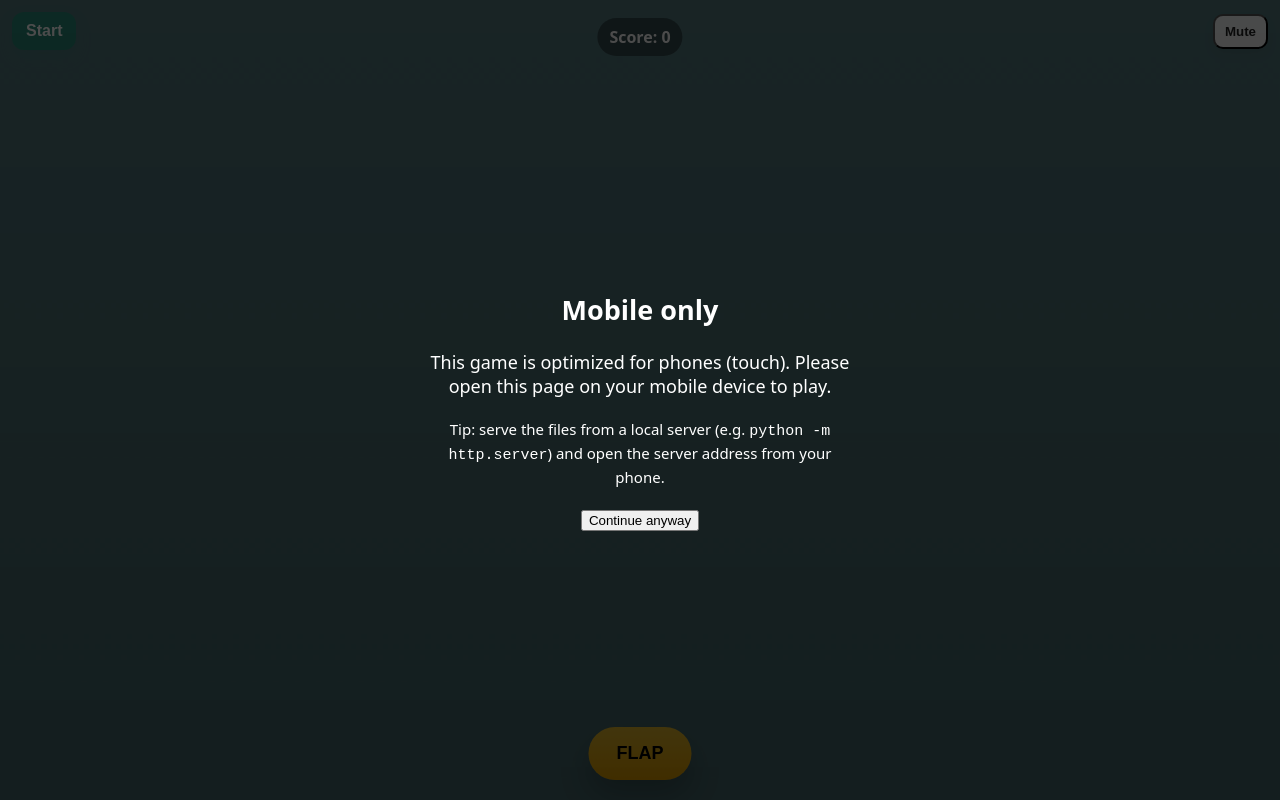
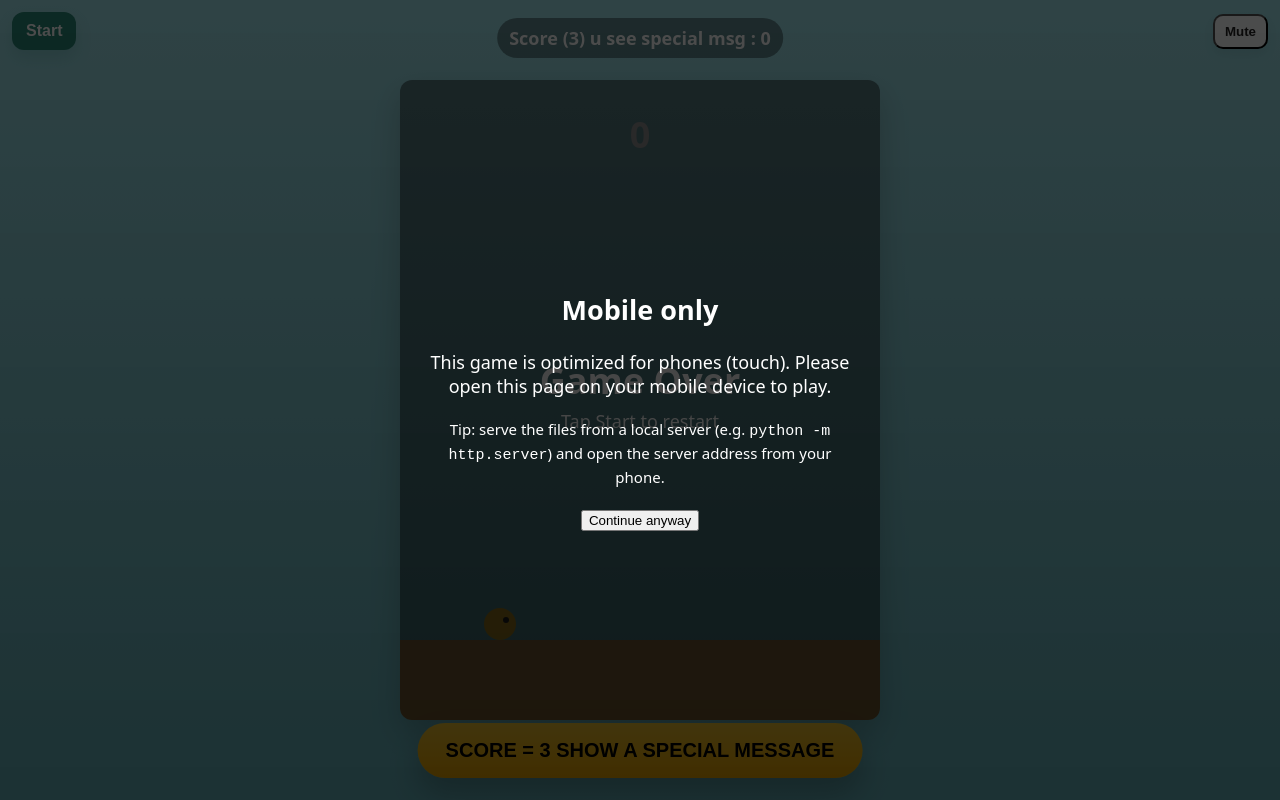
Before and after one commit to himraj123456789/bdy-game_fff, a plain HTML site: page index.html in a window 1280 px wide. Drawn offline with Linux system fonts and the light colour scheme.

Commit message:
Update index.html

```diff
--- a/index.html
+++ b/index.html
@@ -3,25 +3,24 @@
 <head>
 <meta charset="utf-8" />
 <meta name="viewport" content="width=device-width,initial-scale=1,maximum-scale=1,viewport-fit=cover" />
-<title>Flappy (mobile full screen) — happy bdy muskan</title>
-<meta name="theme-color" content="#70c5ce" />
+<title>Flappy (mobile only) — happy bdy muskan</title>
 <style>
-  :root{--bg-top:#9ee0e7;--bg-bot:#70c5ce;--ground:#d3a35a;--accent:#2b8a78;--text:#fff}
+  :root{--bg-top:#9ee0e7;--bg-bot:#70c5ce;--ground:#d3a35a;--accent:#2b8a78;--text:#ffffff}
   html,body{height:100%;margin:0;font-family:system-ui,-apple-system,"Segoe UI",Roboto,Arial;background:linear-gradient(var(--bg-top),var(--bg-bot));-webkit-tap-highlight-color:transparent;overflow:hidden}
-  .screen{position:fixed;inset:0;display:flex;align-items:center;justify-content:center;touch-action:none}
-  #game { position:absolute; left:50%; top:50%; transform:translate(-50%,-50%); border-radius:0; box-shadow:none; touch-action:manipulation; display:block; }
-  .top-ui{position:fixed;left:12px;right:12px;top:12px;display:flex;justify-content:space-between;gap:8px;pointer-events:none;z-index:30}
+  .screen{width:100vw;height:100vh;display:flex;align-items:center;justify-content:center;position:relative;background:transparent;overflow:hidden}
+  #game{width:min(480px,96vw);height:calc((min(480px,96vw)*640)/480);border-radius:12px;box-shadow:0 12px 30px rgba(0,0,0,0.18);touch-action:manipulation;display:block;-webkit-user-select:none;user-select:none}
+  .top-ui{position:absolute;left:12px;right:12px;top:12px;display:flex;justify-content:space-between;gap:8px;pointer-events:none}
   .top-ui .group{pointer-events:auto;display:flex;gap:8px;align-items:center}
   button.btn{background:var(--accent);color:var(--text);border:0;padding:10px 14px;border-radius:12px;font-weight:800;font-size:16px;box-shadow:0 8px 16px rgba(43,138,120,0.18);touch-action:manipulation}
   button.small{background:rgba(255,255,255,0.95);color:#222;border-radius:10px;padding:8px 10px;font-weight:700;box-shadow:0 6px 12px rgba(0,0,0,0.06)}
-  .flap-btn{position:fixed;left:50%;transform:translateX(-50%);bottom:20px;pointer-events:auto;background:linear-gradient(180deg,#ffcf33,#ffb400);border-radius:999px;padding:16px 28px;font-weight:900;box-shadow:0 16px 30px rgba(0,0,0,0.22);font-size:18px;border:0;z-index:40;touch-action:manipulation}
-  .score-pill{position:fixed;top:18px;left:50%;transform:translateX(-50%);background:rgba(0,0,0,0.38);color:#fff;padding:8px 12px;border-radius:999px;font-weight:800;font-size:16px;pointer-events:none;z-index:30}
-  .celebration{position:fixed;left:50%;top:90px;transform:translateX(-50%);pointer-events:none;font-weight:900;font-size:22px;color:#fff;text-shadow:0 8px 18px rgba(0,0,0,0.3);padding:8px 14px;border-radius:12px;background:linear-gradient(180deg, rgba(255,255,255,0.06), rgba(255,255,255,0.02));display:none;z-index:50}
-  .toast{position:fixed;left:50%;transform:translateX(-50%);bottom:28px;background:rgba(0,0,0,0.72);color:#fff;padding:10px 14px;border-radius:999px;font-weight:700;font-size:15px;display:none;z-index:60}
+  .flap-btn{position:absolute;bottom:22px;left:50%;transform:translateX(-50%);pointer-events:auto;background:linear-gradient(180deg,#ffcf33,#ffb400);border-radius:999px;padding:16px 28px;font-weight:900;box-shadow:0 16px 30px rgba(0,0,0,0.22);font-size:20px;border:0;touch-action:manipulation}
+  .score-pill{position:absolute;top:18px;left:50%;transform:translateX(-50%);background:rgba(0,0,0,0.38);color:#fff;padding:8px 12px;border-radius:999px;font-weight:800;font-size:18px;pointer-events:none}
+  .celebration{position:absolute;top:100px;left:50%;transform:translateX(-50%);pointer-events:none;font-weight:900;font-size:22px;color:#fff;text-shadow:0 8px 18px rgba(0,0,0,0.3);padding:8px 14px;border-radius:12px;background:linear-gradient(180deg, rgba(255,255,255,0.06), rgba(255,255,255,0.02));display:none;z-index:10}
+  .toast{position:absolute;left:50%;transform:translateX(-50%);bottom:28px;background:rgba(0,0,0,0.72);color:#fff;padding:10px 14px;border-radius:999px;font-weight:700;font-size:16px;display:none;z-index:11}
   .desktop-block{display:none;position:fixed;inset:0;background:linear-gradient(180deg, rgba(0,0,0,0.7), rgba(0,0,0,0.75));color:#fff;z-index:9999;align-items:center;justify-content:center;text-align:center;padding:20px;font-size:18px}
   .desktop-block .box{max-width:420px}
-  @media (hover:hover) and (pointer:fine),(min-width:800px){.desktop-block{display:flex}}
-  @media (max-width:360px){ .celebration{font-size:18px;top:78px} .flap-btn{padding:14px 20px;font-size:17px} }
+  @media (hover:hover) and (pointer:fine), (min-width:800px){.desktop-block{display:flex}}
+  @media (max-width:380px){.flap-btn{padding:14px 20px;font-size:18px;bottom:14px}.celebration{font-size:18px;top:84px}}
 </style>
 </head>
 <body>
@@ -33,12 +32,12 @@
       <div class="group"><button id="muteBtn" class="small">Mute</button></div>
     </div>
 
-    <div class="score-pill" id="scoreP">Score: <span id="scoreLabel">0</span></div>
+    <div class="score-pill" id="scoreP">Score (3) u see special msg :  <span id="scoreLabel">0</span></div>
 
-    <button id="flapBtn" class="flap-btn" aria-label="Flap">FLAP</button>
+    <button id="flapBtn" class="flap-btn" aria-label="Flap">SCORE = 3 SHOW A SPECIAL MESSAGE </button>
 
     <div id="celebration" class="celebration">😍 happy bdy muskan 😍</div>
-    <div id="toast" class="toast">Score 3 — happy bdy muskan</div>
+    <div id="toast" class="toast">Score 3 — and u see the special message </div>
 
     <div class="desktop-block" id="desktopBlock" role="dialog" aria-modal="true" aria-label="Mobile only">
       <div class="box">
@@ -52,20 +51,18 @@
 
 <script>
 (() => {
-  // ===== CONFIG =====
-  const DEFAULT_BIRD_PATH  = "assets/qw.png";
-  const DEFAULT_MUSIC_PATH = "assets/dd.mp3";
+  // ===== CONFIG: local asset paths (edit if necessary) =====
+  const DEFAULT_BIRD_PATH  = "assets/qw.png";   // change as needed
+  const DEFAULT_MUSIC_PATH = "assets/dd.mp3";   // change as needed
 
-  // virtual game resolution (logic runs in these coordinates)
-  const VIRTUAL_W = 480, VIRTUAL_H = 640;
-
-  // game constants (use virtual values)
+  // ===== GAME SETTINGS =====
+  const W = 480, H = 640;
   const GRAV = 0.5, FLAP = -9, PIPE_SPEED = 2.6, PIPE_WIDTH = 78, PIPE_GAP = 150;
   const PIPE_INTERVAL = 1500, BIRD_R = 16;
   const CELEB_TEXT = "😍 happy bdy muskan 😍", CELEB_DURATION = 2400;
   const TOAST_DURATION = 2200;
 
-  // ===== DOM =====
+  // ===== DOM & canvas scaling for DPR =====
   const canvas = document.getElementById('game');
   const ctx = canvas.getContext('2d');
   const flapBtn = document.getElementById('flapBtn');
@@ -76,43 +73,38 @@
   const toastEl = document.getElementById('toast');
   const desktopBlock = document.getElementById('desktopBlock');
 
-  // DPR & cover-scaling: compute scale so virtual area covers viewport (may crop)
-  function scaleCanvasToCover() {
+  function scaleCanvasForDPR() {
     const dpr = Math.max(1, window.devicePixelRatio || 1);
-    const scale = Math.max(window.innerWidth / VIRTUAL_W, window.innerHeight / VIRTUAL_H);
-    canvas.width = Math.round(VIRTUAL_W * dpr);
-    canvas.height = Math.round(VIRTUAL_H * dpr);
-    const cssWidth  = Math.round(VIRTUAL_W * scale);
-    const cssHeight = Math.round(VIRTUAL_H * scale);
-    canvas.style.width  = cssWidth + "px";
-    canvas.style.height = cssHeight + "px";
-    ctx.setTransform(dpr * scale, 0, 0, dpr * scale, 0, 0);
+    canvas.width = W * dpr;
+    canvas.height = H * dpr;
+    canvas.style.width = Math.min(480, Math.round(window.innerWidth * 0.96)) + "px";
+    canvas.style.height = (parseFloat(canvas.style.width) * (H / W)) + "px";
+    ctx.setTransform(dpr,0,0,dpr,0,0);
   }
-  scaleCanvasToCover();
-  window.addEventListener('resize', () => { scaleCanvasToCover(); });
+  scaleCanvasForDPR();
+  window.addEventListener('resize', () => { scaleCanvasForDPR(); });
 
-  // ===== game state (virtual coordinates) =====
+  // ===== game state =====
   let last = 0, spawn = 0, pipes = [], score = 0, showCeleb = false, celebTimer = 0;
   let muted = false, celebratedAt3 = false, userInteracted = false;
   let birdAsset = null, birdScale = 1, useAsset = false;
-
-  const bird = { x: 100, y: VIRTUAL_H/2, vy: 0, r: BIRD_R, alive: true };
+  const bird = { x: 100, y: H/2, vy: 0, r: BIRD_R, alive: true };
 
   // ===== utilities =====
   const randInt = (a,b) => Math.floor(Math.random()*(b-a+1))+a;
   function reset(){
-    pipes = []; score = 0; scoreLabel.textContent = score; bird.y = VIRTUAL_H/2; bird.vy = 0; bird.alive = true;
+    pipes = []; score = 0; scoreLabel.textContent = score; bird.y = H/2; bird.vy = 0; bird.alive = true;
     spawn = 0; showCeleb = false; celebTimer = 0; celebratedAt3 = false; last = performance.now();
     celebrationEl.style.display = "none"; toastEl.style.display = "none";
   }
 
   class Pipe {
-    constructor(x){ this.x = x; this.w = PIPE_WIDTH; const m = 60; this.gapY = randInt(m+PIPE_GAP/2, VIRTUAL_H-m-PIPE_GAP/2); this.passed = false; }
+    constructor(x){ this.x = x; this.w = PIPE_WIDTH; const m = 60; this.gapY = randInt(m+PIPE_GAP/2, H-m-PIPE_GAP/2); this.passed = false; }
     update(dt){ this.x -= PIPE_SPEED * (dt / (1000/60)); }
     draw(ctx){
       ctx.fillStyle = "#2ea34a";
       ctx.fillRect(this.x, 0, this.w, this.gapY - PIPE_GAP/2);
-      ctx.fillRect(this.x, this.gapY + PIPE_GAP/2, this.w, VIRTUAL_H - (this.gapY + PIPE_GAP/2) - 80);
+      ctx.fillRect(this.x, this.gapY + PIPE_GAP/2, this.w, H - (this.gapY + PIPE_GAP/2) - 80);
       ctx.fillStyle = "rgba(0,0,0,0.06)";
       ctx.fillRect(this.x, this.gapY - 6 - PIPE_GAP/2, this.w, 6);
     }
@@ -120,7 +112,7 @@
     collides(b){
       const bx = b.x, by = b.y, r = b.r;
       const top = {x:this.x, y:0, w:this.w, h:this.gapY - PIPE_GAP/2};
-      const bottom = {x:this.x, y:this.gapY + PIPE_GAP/2, w:this.w, h:VIRTUAL_H - (this.gapY + PIPE_GAP/2) - 80};
+      const bottom = {x:this.x, y:this.gapY + PIPE_GAP/2, w:this.w, h:H - (this.gapY + PIPE_GAP/2) - 80};
       return circRect(bx,by,r,top) || circRect(bx,by,r,bottom);
     }
   }
@@ -143,6 +135,7 @@
       if(bgAudio && bgAudio.src && !muted) bgAudio.play().catch(()=>{});
     }
   }
+
   function flapAction(){
     onUserGesture();
     if(!bird.alive){ reset(); return; }
@@ -150,21 +143,15 @@
     playClick();
   }
 
-  // pointer/touch handlers (only touch/pointer on mobile)
+  // pointer/touch handlers
   canvas.addEventListener('pointerdown', (e) => { flapAction(); }, {passive:true});
   flapBtn.addEventListener('touchstart', (e) => { e.preventDefault(); flapAction(); }, {passive:false});
   flapBtn.addEventListener('mousedown', (e) => { e.preventDefault(); flapAction(); }, {passive:false});
 
   startBtn.addEventListener('touchstart', (e) => { e.preventDefault(); onUserGesture(); reset(); }, {passive:false});
   startBtn.addEventListener('mousedown', (e) => { e.preventDefault(); onUserGesture(); reset(); }, {passive:false});
-
-  function toggleMute(){
-    muted = !muted;
-    muteBtn.textContent = muted ? "Unmute" : "Mute";
-    if(muted){ bgAudio && bgAudio.pause(); } else if(userInteracted){ bgAudio && bgAudio.play().catch(()=>{}); }
-  }
-  muteBtn.addEventListener('touchstart', (e) => { e.preventDefault(); toggleMute(); }, {passive:false});
-  muteBtn.addEventListener('mousedown', (e) => { e.preventDefault(); toggleMute(); }, {passive:false});
+  muteBtn.addEventListener('touchstart', (e) => { e.preventDefault(); muted = !muted; muteBtn.textContent = muted ? "Unmute" : "Mute"; if(muted) bgAudio && bgAudio.pause(); else if(userInteracted) bgAudio && bgAudio.play().catch(()=>{}); }, {passive:false});
+  muteBtn.addEventListener('mousedown', (e) => { e.preventDefault(); muted = !muted; muteBtn.textContent = muted ? "Unmute" : "Mute"; if(muted) bgAudio && bgAudio.pause(); else if(userInteracted) bgAudio && bgAudio.play().catch(()=>{}); }, {passive:false});
 
   function playClick(){ if(muted) return; try{ const Actx = window.AudioContext || window.webkitAudioContext; if(!Actx) return; const a = new Actx(); const o = a.createOscillator(), g = a.createGain(); o.type = "sine"; o.frequency.value = 1200; g.gain.value = 0.02; o.connect(g); g.connect(a.destination); const now = a.currentTime; g.gain.setValueAtTime(0.02, now); g.gain.exponentialRampToValueAtTime(0.0001, now + 0.06); o.start(now); o.stop(now + 0.07);} catch(e){} }
 
@@ -173,7 +160,7 @@
   bgAudio.loop = true; bgAudio.preload = "auto"; bgAudio.style.display = "none"; document.body.appendChild(bgAudio);
   bgAudio.addEventListener('error', () => { console.warn("Background audio failed to load from DEFAULT_MUSIC_PATH — check the path or server."); });
 
-  // ===== local asset loaders =====
+  // ===== local asset loaders (bird & music) =====
   function tryLoadLocalBird(){
     if(!DEFAULT_BIRD_PATH) return;
     const img = new Image();
@@ -183,21 +170,37 @@
     img.src = DEFAULT_BIRD_PATH + (DEFAULT_BIRD_PATH.indexOf('?') === -1 ? ('?cb=' + Date.now()) : '');
   }
   function tryLoadLocalMusic(){ if(!DEFAULT_MUSIC_PATH) return; bgAudio.src = DEFAULT_MUSIC_PATH; bgAudio.load(); bgAudio.addEventListener('canplay', ()=>{ console.log("Background music loaded from", DEFAULT_MUSIC_PATH); }, {once:true}); }
+
   tryLoadLocalBird(); tryLoadLocalMusic();
 
-  // ===== drawing helpers (virtual coords) =====
-  function drawGround(){ ctx.fillStyle = "#d3a35a"; ctx.fillRect(0, VIRTUAL_H-80, VIRTUAL_W, 80); }
+  // ===== drawing helpers =====
+  function drawGround(){ ctx.fillStyle = "#d3a35a"; ctx.fillRect(0, H-80, W, 80); }
   function drawBird(){ if(useAsset && birdAsset){ const w = birdAsset.width * birdScale, h = birdAsset.height * birdScale; ctx.drawImage(birdAsset, bird.x - w/2, bird.y - h/2, w, h); } else { ctx.beginPath(); ctx.fillStyle="#ffcc33"; ctx.arc(bird.x, bird.y, bird.r,0,Math.PI*2); ctx.fill(); ctx.fillStyle="#333"; ctx.beginPath(); ctx.arc(bird.x+6, bird.y-4, 3,0,Math.PI*2); ctx.fill(); } }
-  function drawScore(){ ctx.fillStyle="#fff"; ctx.font="700 36px system-ui,Arial"; ctx.textAlign="center"; ctx.fillText(String(score), VIRTUAL_W/2, 68); }
+  function drawScore(){ ctx.fillStyle="#fff"; ctx.font="700 36px system-ui,Arial"; ctx.textAlign="center"; ctx.fillText(String(score), W/2, 68); }
 
-  // show/hide celebration DOM + toast
+  // show/hide DOM celebration element and toast
   function updateCelebrationVisibility(){
     if(showCeleb){
       celebrationEl.style.display = "block";
       toastEl.style.display = "block";
+      // play a short celebratory beep
       if(!muted){
-        try{ const Actx = window.AudioContext || window.webkitAudioContext; if(Actx){ const a = new Actx(); const o = a.createOscillator(); const g = a.createGain(); o.type='triangle'; o.frequency.value=880; g.gain.value=0.06; o.connect(g); g.connect(a.destination); const now=a.currentTime; g.gain.setValueAtTime(0.06, now); g.gain.exponentialRampToValueAtTime(0.0001, now + 0.28); o.start(now); o.stop(now + 0.28); } }catch(e){}
+        try{
+          const Actx = window.AudioContext || window.webkitAudioContext;
+          if(Actx){
+            const a = new Actx();
+            const o = a.createOscillator();
+            const g = a.createGain();
+            o.type = 'triangle'; o.frequency.value = 880; g.gain.value = 0.06;
+            o.connect(g); g.connect(a.destination);
+            const now = a.currentTime;
+            g.gain.setValueAtTime(0.06, now);
+            g.gain.exponentialRampToValueAtTime(0.0001, now + 0.28);
+            o.start(now); o.stop(now + 0.28);
+          }
+        }catch(e){}
       }
+      // auto-hide toast after TOAST_DURATION
       setTimeout(()=>{ toastEl.style.display = "none"; }, TOAST_DURATION);
     } else {
       celebrationEl.style.display = "none";
@@ -205,16 +208,16 @@
     }
   }
 
-  // ===== game loop (virtual time/coords) =====
+  // ===== game loop =====
   function update(now){
     const dt = now - last; last = now;
     if(bird.alive){
       bird.vy += GRAV; bird.y += bird.vy;
-      if(bird.y + bird.r >= VIRTUAL_H - 80){ bird.y = VIRTUAL_H - 80 - bird.r; bird.alive = false; }
+      if(bird.y + bird.r >= H - 80){ bird.y = H - 80 - bird.r; bird.alive = false; }
       if(bird.y - bird.r <= 0){ bird.y = bird.r; bird.vy = 0; }
 
       spawn += dt;
-      if(spawn >= PIPE_INTERVAL){ spawn = 0; pipes.push(new Pipe(VIRTUAL_W + 10)); }
+      if(spawn >= PIPE_INTERVAL){ spawn = 0; pipes.push(new Pipe(W + 10)); }
 
       for(const p of pipes){
         p.update(dt);
@@ -222,17 +225,14 @@
           p.passed = true;
           score++;
           scoreLabel.textContent = score;
-          // trigger celebration exactly when score becomes 3 (once)
+          // Trigger celebration exactly when score becomes 3 (only once)
           if(score === 3 && !celebratedAt3){
             celebratedAt3 = true;
             showCeleb = true;
             celebTimer = CELEB_DURATION;
             console.log(CELEB_TEXT);
-            onUserGesture();
-            // show DOM celebration + toast + beep
+            onUserGesture(); // unlock audio
             updateCelebrationVisibility();
-            // show an alert exactly once (with emoji)
-            try { alert("😍  happy birthday muskan  🎉"); } catch(e) { console.log("alert blocked or unavailable", e); }
           }
         }
         if(p.collides(bird)){ bird.alive = false; }
@@ -250,20 +250,21 @@
   }
 
   function render(){
-    ctx.clearRect(0,0,VIRTUAL_W,VIRTUAL_H);
-    const g = ctx.createLinearGradient(0,0,0,VIRTUAL_H); g.addColorStop(0,"#9ee0e7"); g.addColorStop(1,"#70c5ce");
-    ctx.fillStyle = g; ctx.fillRect(0,0,VIRTUAL_W,VIRTUAL_H);
+    ctx.clearRect(0,0,W,H);
+    const g = ctx.createLinearGradient(0,0,0,H); g.addColorStop(0,"#9ee0e7"); g.addColorStop(1,"#70c5ce");
+    ctx.fillStyle = g; ctx.fillRect(0,0,W,H);
     for(const p of pipes) p.draw(ctx);
     drawGround(); drawBird(); drawScore();
     if(!bird.alive){
-      ctx.fillStyle="rgba(0,0,0,0.45)"; ctx.fillRect(0,0,VIRTUAL_W,VIRTUAL_H);
+      ctx.fillStyle="rgba(0,0,0,0.45)"; ctx.fillRect(0,0,W,H);
       ctx.fillStyle="#fff"; ctx.textAlign="center"; ctx.font="700 36px system-ui,Arial";
-      ctx.fillText("Game Over", VIRTUAL_W/2, VIRTUAL_H/2 - 6);
-      ctx.font="500 18px system-ui,Arial"; ctx.fillText("Tap Start to restart", VIRTUAL_W/2, VIRTUAL_H/2 + 28);
-    } else if(pipes.length === 0 && Math.abs(bird.y - VIRTUAL_H/2) < 40 && bird.vy === 0){
-      ctx.fillStyle="rgba(0,0,0,0.35)"; ctx.fillRect(0,0,VIRTUAL_W,VIRTUAL_H);
-      ctx.fillStyle="#fff"; ctx.textAlign="center"; ctx.font="700 28px system-ui,Arial"; ctx.fillText("Tap / FLAP to play", VIRTUAL_W/2, VIRTUAL_H/2 - 10);
-      ctx.font="500 16px system-ui,Arial"; ctx.fillText("Music starts on first tap", VIRTUAL_W/2, VIRTUAL_H/2 + 20);
+      ctx.fillText("Game Over", W/2, H/2 - 6);
+      ctx.font="500 18px system-ui,Arial"; ctx.fillText("Tap Start to restart", W/2, H/2 + 28);
+    } else if(pipes.length === 0 && Math.abs(bird.y - H/2) < 40 && bird.vy === 0){
+      ctx.fillStyle="rgba(0,0,0,0.35)"; ctx.fillRect(0,0,W,H);
+      ctx.fillStyle="#fff"; ctx.textAlign="center"; ctx.font="700 28px system-ui,Arial";
+      ctx.fillText("Tap / FLAP to play", W/2, H/2 - 10);
+      ctx.font="500 16px system-ui,Arial"; ctx.fillText("Music starts on first tap", W/2, H/2 + 20);
     }
   }
 
@@ -279,9 +280,6 @@
   // accessibility & prevent scroll while interacting
   canvas.setAttribute('tabindex','0');
   canvas.addEventListener('touchstart', e => { e.preventDefault(); }, {passive:false});
-
-  // ---- helper: ensure canvas covers correctly on load (in case orientation already landscape) ----
-  setTimeout(() => scaleCanvasToCover(), 50);
 })();
 </script>
 </body>
```
